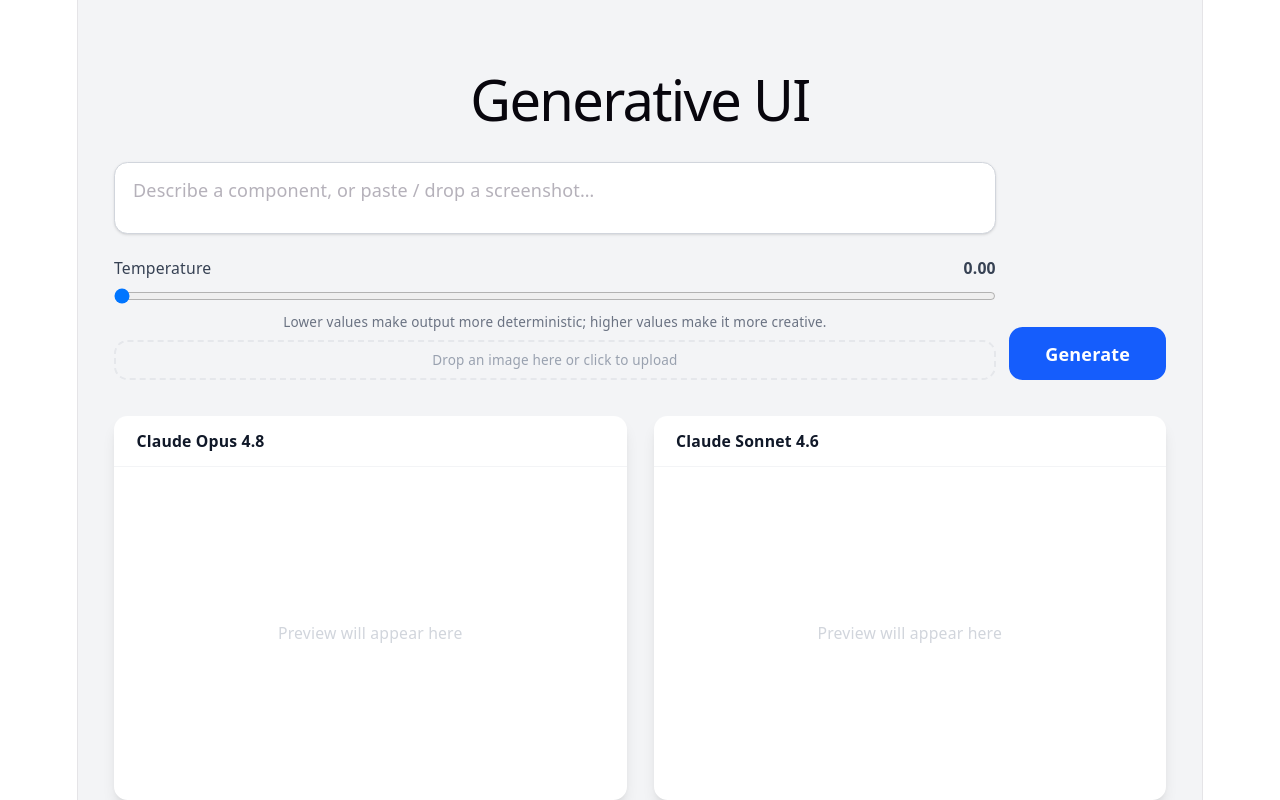
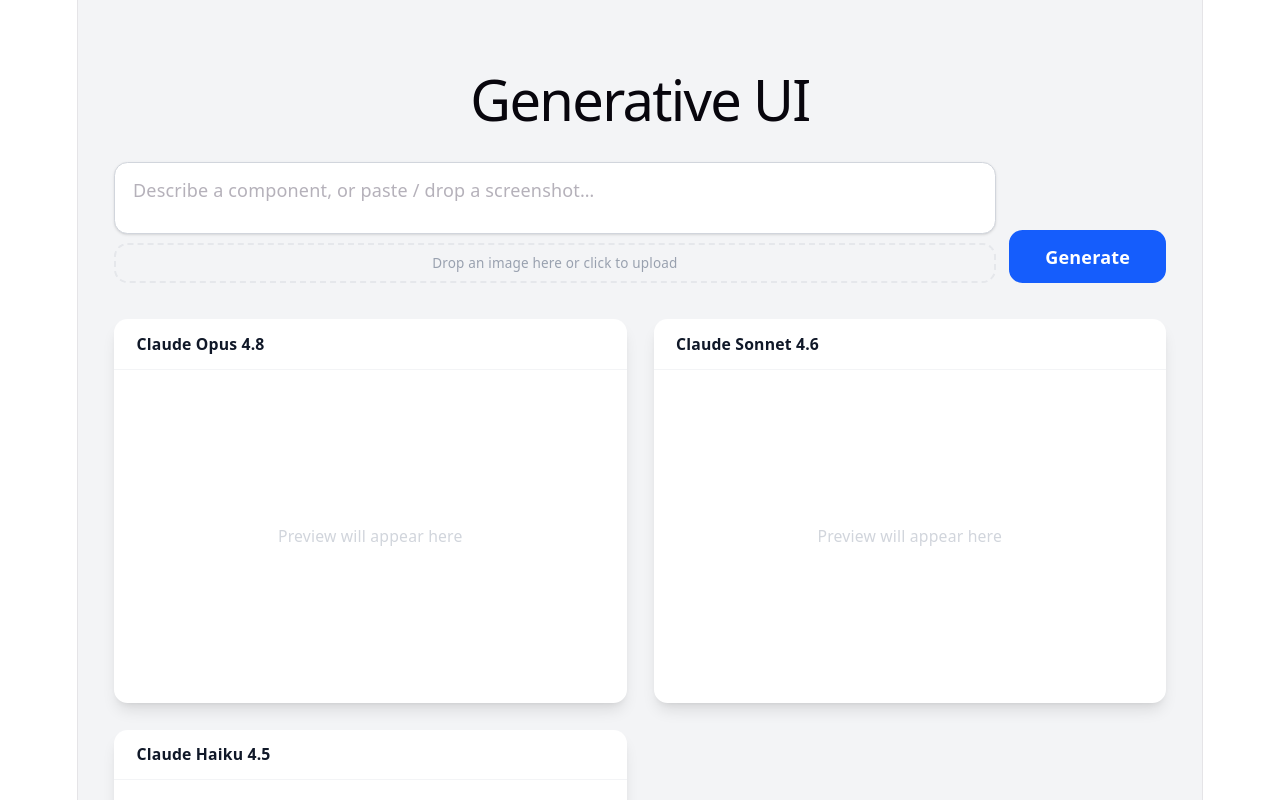
Before and after one commit to lianabucerzan/generative-ai-models, a Vue app in the folder frontend/: page / in a window 1280 px wide. Shown: the top 800 px of the page. Built offline with nearby package versions, Linux system fonts and the light colour scheme; no server answers.

Commit message:
Remove temperature parameter

```diff
--- a/frontend/src/App.vue
+++ b/frontend/src/App.vue
@@ -6,8 +6,6 @@
 const models = ref([]);
 const results = ref({});
 const error = ref("");
-const temperature = ref(0);
-
 const imageData = ref(null);
 const imageMimeType = ref(null);
 const imagePreview = ref(null);
@@ -94,7 +92,7 @@
   // Fire all requests in parallel — each updates its slot as it resolves
   models.value.forEach(async (model) => {
     try {
-      const payload = { prompt: prompt.value, model: model.id, temperature: temperature.value };
+      const payload = { prompt: prompt.value, model: model.id };
       if (imageData.value) {
         payload.image = { data: imageData.value, mimeType: imageMimeType.value };
       }
@@ -161,23 +159,6 @@
               :placeholder="imagePreview ? 'Add instructions (optional)' : 'Describe a component, or paste / drop a screenshot…'"
               class="w-full px-4 py-3 border border-gray-300 rounded-xl bg-white shadow-sm resize-none h-16 focus:ring-2 focus:ring-blue-500 focus:border-transparent"
             />
-
-            <!-- Temperature control -->
-            <div class="flex flex-col gap-2 mt-3 text-sm text-gray-700">
-              <label class="flex items-center justify-between gap-3">
-                <span>Temperature</span>
-                <span class="font-semibold">{{ temperature.toFixed(2) }}</span>
-              </label>
-              <input
-                type="range"
-                min="0"
-                max="1"
-                step="0.01"
-                v-model.number="temperature"
-                class="w-full"
-              />
-              <p class="text-xs text-gray-500">Lower values make output more deterministic; higher values make it more creative.</p>
-            </div>
 
             <!-- Drop zone (hidden file input) -->
             <div
```
Also changed, not shown: 2 other files (tests, documents, lock files or other folders).
